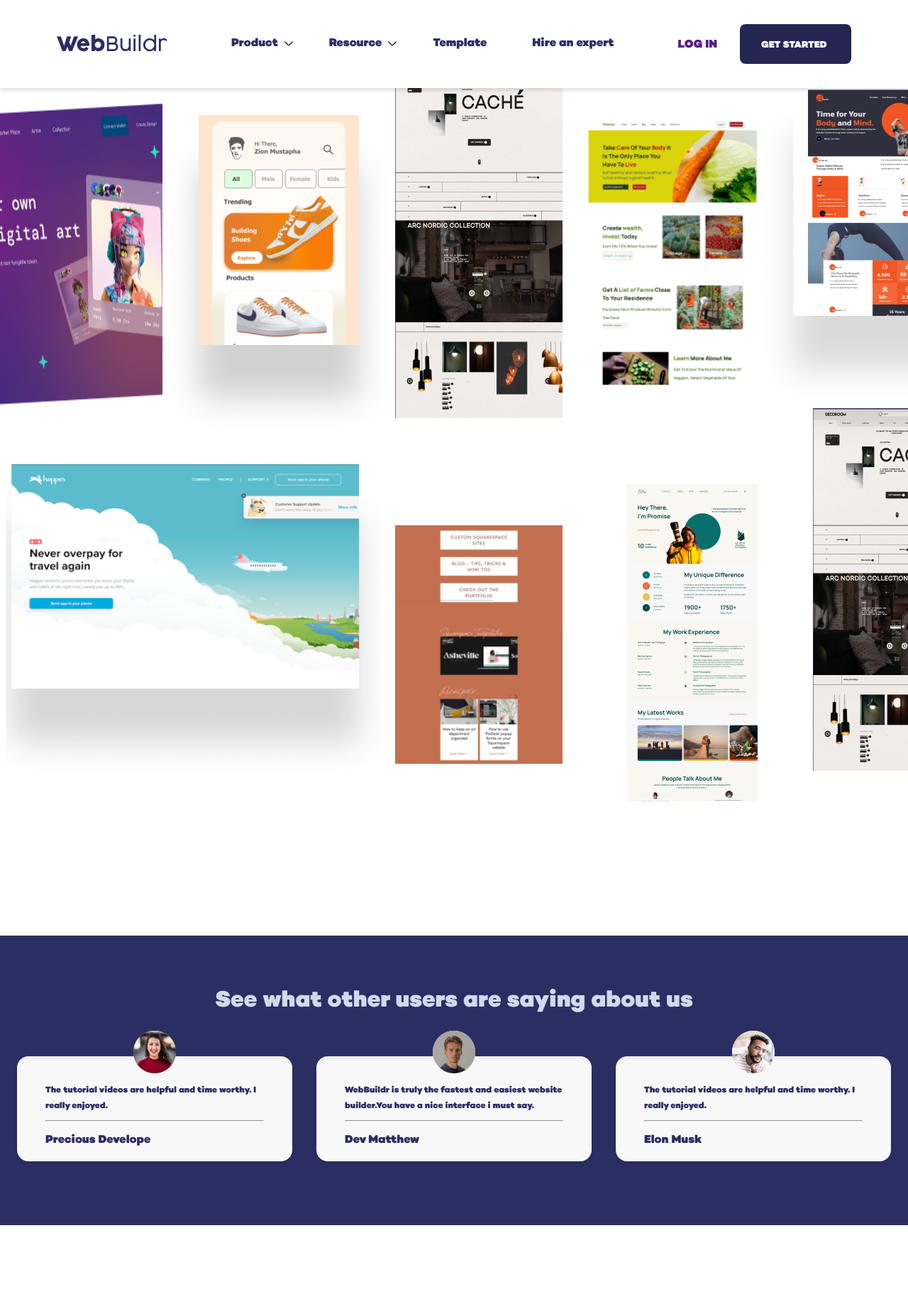
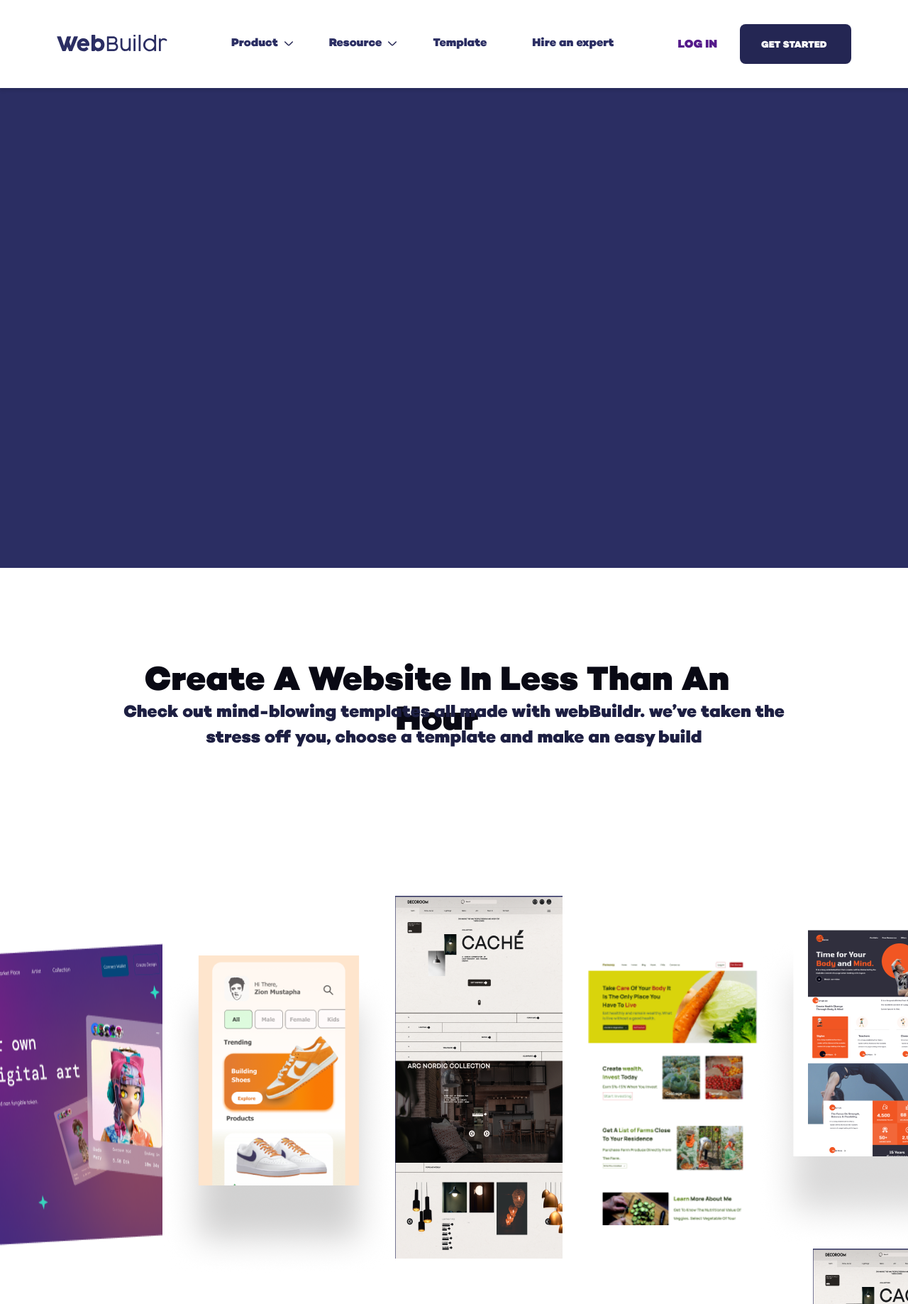
Before and after one commit to zuri-training/Team_14_CMS, a Django app: template template/index.html in a window 1280 px wide; the page is wider, and only the part inside the window is pictured. Shown: the top 1837 px of that part at 71% size. Run offline with Django 4.2, Linux system fonts and the light colour scheme; the template is opened without the code that fills it, so the values that code supplies are empty.

Commit message:
commit sample text

```diff
--- a/template/index.html
+++ b/template/index.html
@@ -10,7 +10,7 @@
 <body>
     <main>
         <!-- Header Section -->
-        <header class="landing-nav-header">
+        <header class="landing-header">
         <nav class="landing-nav">
           <div class="logo">
             <img src="./images/nav/logo.svg" alt="" />
@@ -43,8 +43,11 @@
       </header>
 
         <!-- Another Section -->
-        <section class="sample-text">
-
+        <section class="sample-container">
+            <div class="sample-wrapper">
+                <h1 class="sample-text-h1">create a website in less than an hour</h1>
+                <p class="sample-text-p">Check out mind-blowing templates all made with webBuildr. we’ve taken the stress off you, choose a template and make an easy build</p>
+            </div>
         </section>
 
         <!-- Gallery -->
--- a/template/style.css
+++ b/template/style.css
@@ -34,6 +34,16 @@ li {
 }
 
 /* NAV STYLES */
+.landing-header {
+  background-color: var(--blue);
+  height: 100vh;
+  width: 100%;
+  display: flex;
+  justify-content: space-between;
+  align-items: center;
+  padding: 0 20px;
+}
+
 .landing-nav {
   display: flex;
   justify-content: space-between;
@@ -114,11 +124,63 @@ span {
   left: 30%;
   right: 17%;
   top: 0;
-  /* bottom: 33.14%; */
-
-  /* border: 1.5px solid #242653; */
 }
 /* NAV STYLES */
+
+/* sample text styles */
+.sample-container {
+  display: flex;
+  flex-direction: column;
+  align-items: center;
+  justify-content: center;
+  width: 100%;
+  height: 100%;
+  padding: 4rem;
+}
+.sample-wrapper {
+  padding: 4rem;
+}
+
+.sample-text-h1 {
+  /* create a website in less than an hour */
+
+  width: 924px;
+  height: 56px;
+
+  font-family: "Campton";
+  font-style: normal;
+  font-weight: 700;
+  font-size: 48px;
+  line-height: 56px;
+  text-align: center;
+  text-transform: capitalize;
+
+  color: #090914;
+  flex: none;
+  order: 0;
+  flex-grow: 0;
+}
+
+.sample-text-p {
+  width: 972px;
+  height: 72px;
+
+  font-family: "Campton";
+  font-style: normal;
+  font-weight: 500;
+  font-size: 24px;
+  line-height: 150%;
+  /* or 36px */
+  text-align: center;
+
+  color: #1d1f42;
+
+  flex: none;
+  order: 1;
+  flex-grow: 0;
+}
+
+/* sample text styles */
 
 /* TESTIMONIAL STYLES */
 .testimonial__section {
```
